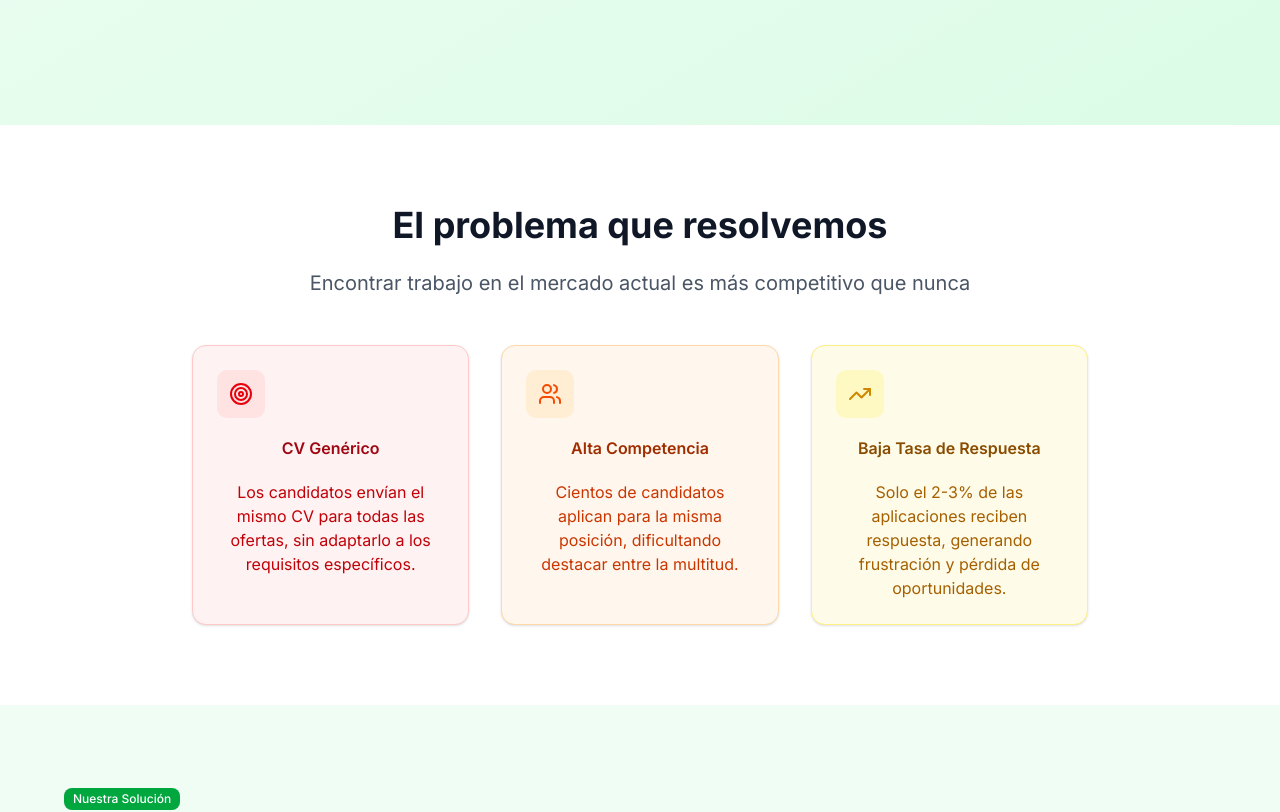
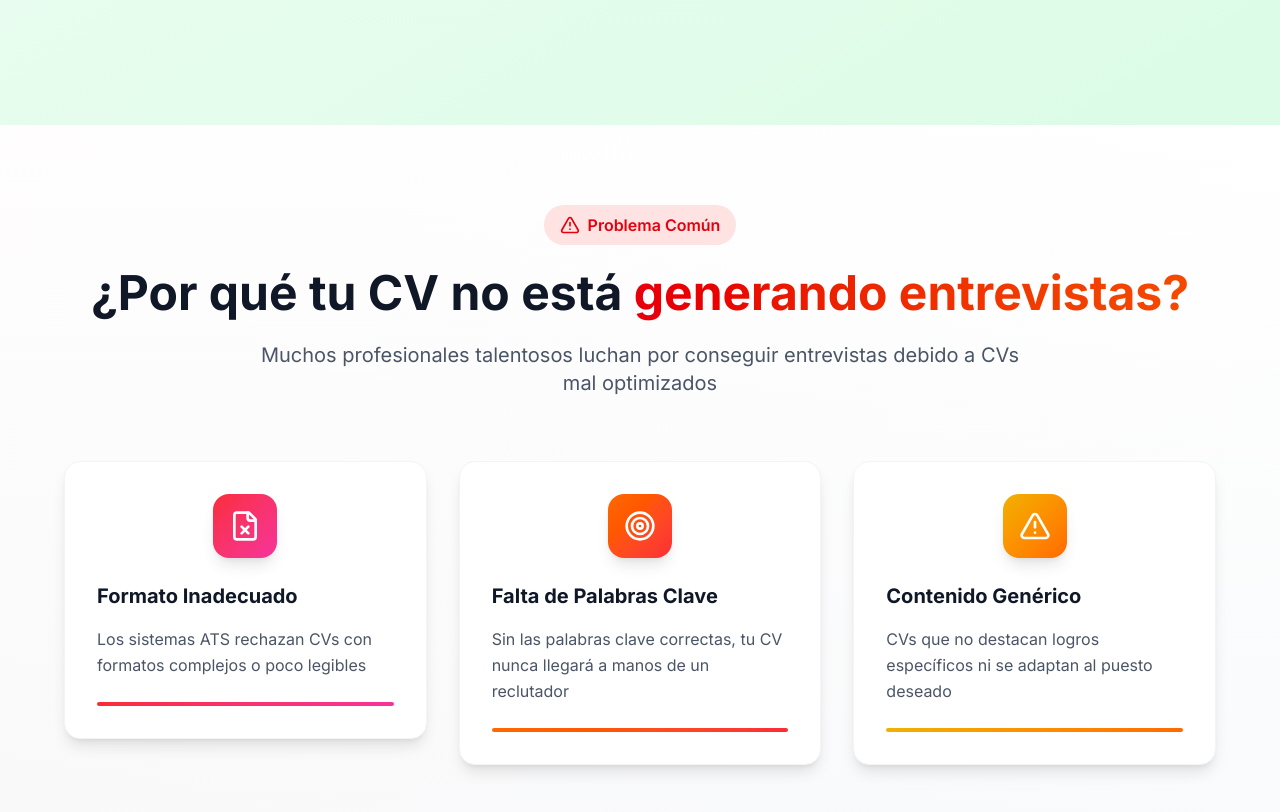
Before and after one commit to sebastianmr18/cv-optimizer, a Next.js app in the folder frontend/: page / in a window 1280 px wide. Shown: the part 740-1552 px from the top of the page. Built offline with nearby package versions, Linux system fonts and the light colour scheme.

Commit message:
feat: enhance ProblemSection with framer-motion animations and improved layout

```diff
--- a/frontend/src/components/ui/features/homePage/ProblemSection.tsx
+++ b/frontend/src/components/ui/features/homePage/ProblemSection.tsx
@@ -1,69 +1,141 @@
-"use client";
+"use client"
 
-import { Card, CardContent, CardHeader, CardTitle } from "@/components/ui/card";
-import { Target, Users, TrendingUp } from "lucide-react";
+import { motion } from "framer-motion"
+import { AlertTriangle, Target, FileX } from "lucide-react"
+
+const problems = [
+  {
+    icon: FileX,
+    title: "Formato Inadecuado",
+    description: "Los sistemas ATS rechazan CVs con formatos complejos o poco legibles",
+    color: "from-red-500 to-pink-500",
+  },
+  {
+    icon: Target,
+    title: "Falta de Palabras Clave",
+    description: "Sin las palabras clave correctas, tu CV nunca llegará a manos de un reclutador",
+    color: "from-orange-500 to-red-500",
+  },
+  {
+    icon: AlertTriangle,
+    title: "Contenido Genérico",
+    description: "CVs que no destacan logros específicos ni se adaptan al puesto deseado",
+    color: "from-yellow-500 to-orange-500",
+  },
+]
 
 export default function ProblemSection() {
   return (
-    <section id="problem" className="py-20 px-4 bg-white">
-      <div className="container mx-auto max-w-4xl text-center">
-        <h2 className="text-3xl md:text-4xl font-bold text-gray-900 mb-6">
-          El problema que resolvemos
-        </h2>
-        <p className="text-xl text-gray-600 mb-12">
-          Encontrar trabajo en el mercado actual es más competitivo que nunca
-        </p>
+    <section id="problem" className="py-20 px-4 bg-gradient-to-b from-white to-gray-50 relative overflow-hidden">
+      <motion.div
+        initial={{ opacity: 0, x: -100 }}
+        whileInView={{ opacity: 0.05, x: 0 }}
+        transition={{ duration: 1.5 }}
+        className="absolute top-0 left-0 w-full h-full bg-gradient-to-r from-red-100 to-transparent"
+      />
+
+      <div className="max-w-6xl mx-auto relative z-10">
+        <motion.div
+          initial={{ opacity: 0, y: 50 }}
+          whileInView={{ opacity: 1, y: 0 }}
+          transition={{ duration: 0.8 }}
+          viewport={{ once: true }}
+          className="text-center mb-16"
+        >
+          <motion.div
+            initial={{ scale: 0 }}
+            whileInView={{ scale: 1 }}
+            transition={{ duration: 0.6, delay: 0.2 }}
+            viewport={{ once: true }}
+            className="inline-flex items-center gap-2 bg-red-100 text-red-600 px-4 py-2 rounded-full mb-6"
+          >
+            <AlertTriangle className="w-5 h-5" />
+            <span className="font-semibold">Problema Común</span>
+          </motion.div>
+
+          <motion.h2
+            initial={{ opacity: 0, y: 30 }}
+            whileInView={{ opacity: 1, y: 0 }}
+            transition={{ duration: 0.8, delay: 0.3 }}
+            viewport={{ once: true }}
+            className="text-3xl md:text-5xl font-bold text-gray-900 mb-6"
+          >
+            ¿Por qué tu CV no está{" "}
+            <span className="text-transparent bg-clip-text bg-gradient-to-r from-red-600 to-orange-600">
+              generando entrevistas?
+            </span>
+          </motion.h2>
+
+          <motion.p
+            initial={{ opacity: 0, y: 20 }}
+            whileInView={{ opacity: 1, y: 0 }}
+            transition={{ duration: 0.8, delay: 0.4 }}
+            viewport={{ once: true }}
+            className="text-xl text-gray-600 max-w-3xl mx-auto"
+          >
+            Muchos profesionales talentosos luchan por conseguir entrevistas debido a CVs mal optimizados
+          </motion.p>
+        </motion.div>
+
         <div className="grid md:grid-cols-3 gap-8">
-          <Card className="border-red-200 bg-red-50">
-            <CardHeader>
-              <div className="w-12 h-12 bg-red-100 rounded-lg flex items-center justify-center mb-4">
-                <Target className="h-6 w-6 text-red-600" />
+          {problems.map((problem, index) => (
+            <motion.div
+              key={index}
+              initial={{ opacity: 0, y: 50, scale: 0.9 }}
+              whileInView={{ opacity: 1, y: 0, scale: 1 }}
+              transition={{ duration: 0.6, delay: index * 0.2 }}
+              viewport={{ once: true }}
+              whileHover={{
+                y: -10,
+                scale: 1.02,
+                transition: { duration: 0.3 },
+              }}
+              className="group"
+            >
+              <div className="bg-white p-8 rounded-2xl shadow-lg hover:shadow-2xl transition-all duration-500 border border-gray-100 relative overflow-hidden">
+                <motion.div
+                  initial={{ opacity: 0 }}
+                  whileHover={{ opacity: 0.05 }}
+                  className={`absolute inset-0 bg-gradient-to-br ${problem.color}`}
+                />
+
+                <motion.div
+                  whileHover={{ scale: 1.1, rotate: 5 }}
+                  transition={{ duration: 0.3 }}
+                  className={`w-16 h-16 bg-gradient-to-br ${problem.color} rounded-2xl flex items-center justify-center mx-auto mb-6 shadow-lg`}
+                >
+                  <problem.icon className="w-8 h-8 text-white" />
+                </motion.div>
+
+                <motion.h3
+                  initial={{ opacity: 0 }}
+                  whileInView={{ opacity: 1 }}
+                  transition={{ duration: 0.6, delay: 0.3 + index * 0.1 }}
+                  className="text-xl font-bold mb-4 text-gray-900 group-hover:text-gray-800"
+                >
+                  {problem.title}
+                </motion.h3>
+
+                <motion.p
+                  initial={{ opacity: 0 }}
+                  whileInView={{ opacity: 1 }}
+                  transition={{ duration: 0.6, delay: 0.4 + index * 0.1 }}
+                  className="text-gray-600 leading-relaxed"
+                >
+                  {problem.description}
+                </motion.p>
+
+                <motion.div
+                  initial={{ width: 0 }}
+                  whileInView={{ width: "100%" }}
+                  transition={{ duration: 0.8, delay: 0.5 + index * 0.1 }}
+                  className={`h-1 bg-gradient-to-r ${problem.color} rounded-full mt-6`}
+                />
               </div>
-              <CardTitle className="text-red-800">CV Genérico</CardTitle>
-            </CardHeader>
-            <CardContent>
-              <p className="text-red-700">
-                Los candidatos envían el mismo CV para todas las ofertas, sin
-                adaptarlo a los requisitos específicos.
-              </p>
-            </CardContent>
-          </Card>
-
-          <Card className="border-orange-200 bg-orange-50">
-            <CardHeader>
-              <div className="w-12 h-12 bg-orange-100 rounded-lg flex items-center justify-center mb-4">
-                <Users className="h-6 w-6 text-orange-600" />
-              </div>
-              <CardTitle className="text-orange-800">
-                Alta Competencia
-              </CardTitle>
-            </CardHeader>
-            <CardContent>
-              <p className="text-orange-700">
-                Cientos de candidatos aplican para la misma posición,
-                dificultando destacar entre la multitud.
-              </p>
-            </CardContent>
-          </Card>
-
-          <Card className="border-yellow-200 bg-yellow-50">
-            <CardHeader>
-              <div className="w-12 h-12 bg-yellow-100 rounded-lg flex items-center justify-center mb-4">
-                <TrendingUp className="h-6 w-6 text-yellow-600" />
-              </div>
-              <CardTitle className="text-yellow-800">
-                Baja Tasa de Respuesta
-              </CardTitle>
-            </CardHeader>
-            <CardContent>
-              <p className="text-yellow-700">
-                Solo el 2-3% de las aplicaciones reciben respuesta, generando
-                frustración y pérdida de oportunidades.
-              </p>
-            </CardContent>
-          </Card>
+            </motion.div>
+          ))}
         </div>
       </div>
     </section>
-  );
+  )
 }
```
Also changed, not shown: 1 other file (tests, documents, lock files or other folders).
